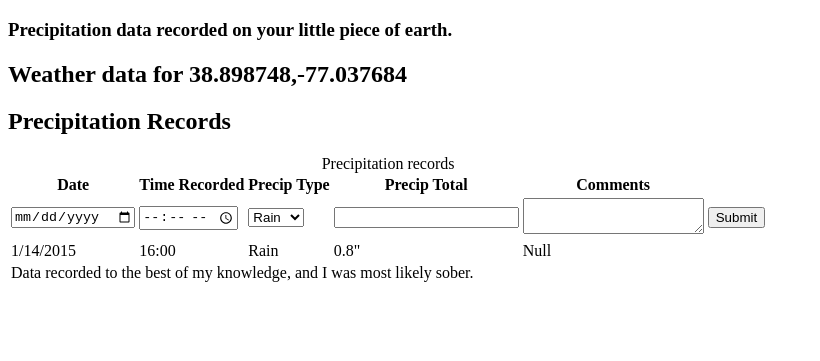
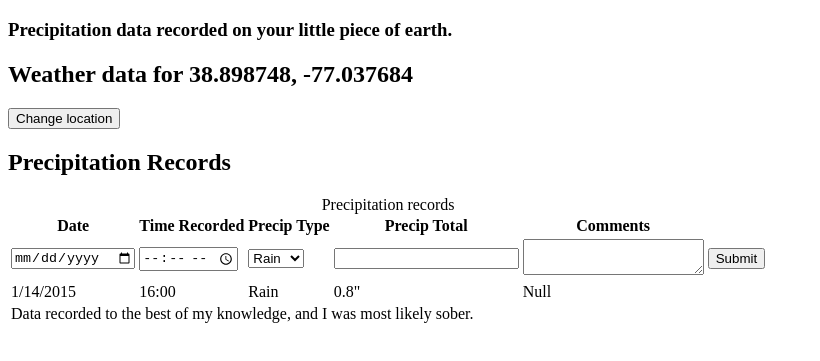
Before and after one commit to fergd/weatherstead, a plain HTML site: page index.html in a window 1280 px wide. Shown: the part 61-422 px from the top of the page, without its empty margins (0-820 px from the left). Drawn offline with Linux system fonts and the light colour scheme.

Commit message:
added a location change button and lat long spans for api

```diff
--- a/index.html
+++ b/index.html
@@ -10,7 +10,8 @@
 	<h1>WeatherStead</h1>
 	<h3>Precipitation data recorded on your little piece of earth.</h3>
 	<article>
-		<h1>Weather data for 38.898748,-77.037684</h1>
+		<h1>Weather data for <span class="latitude">38.898748</span>,&nbsp;<span class="longitude">-77.037684</span></h1>
+		<button>Change location</button>
 		<section>
 			<h2>Precipitation Records</h2>
 			<table>
```
